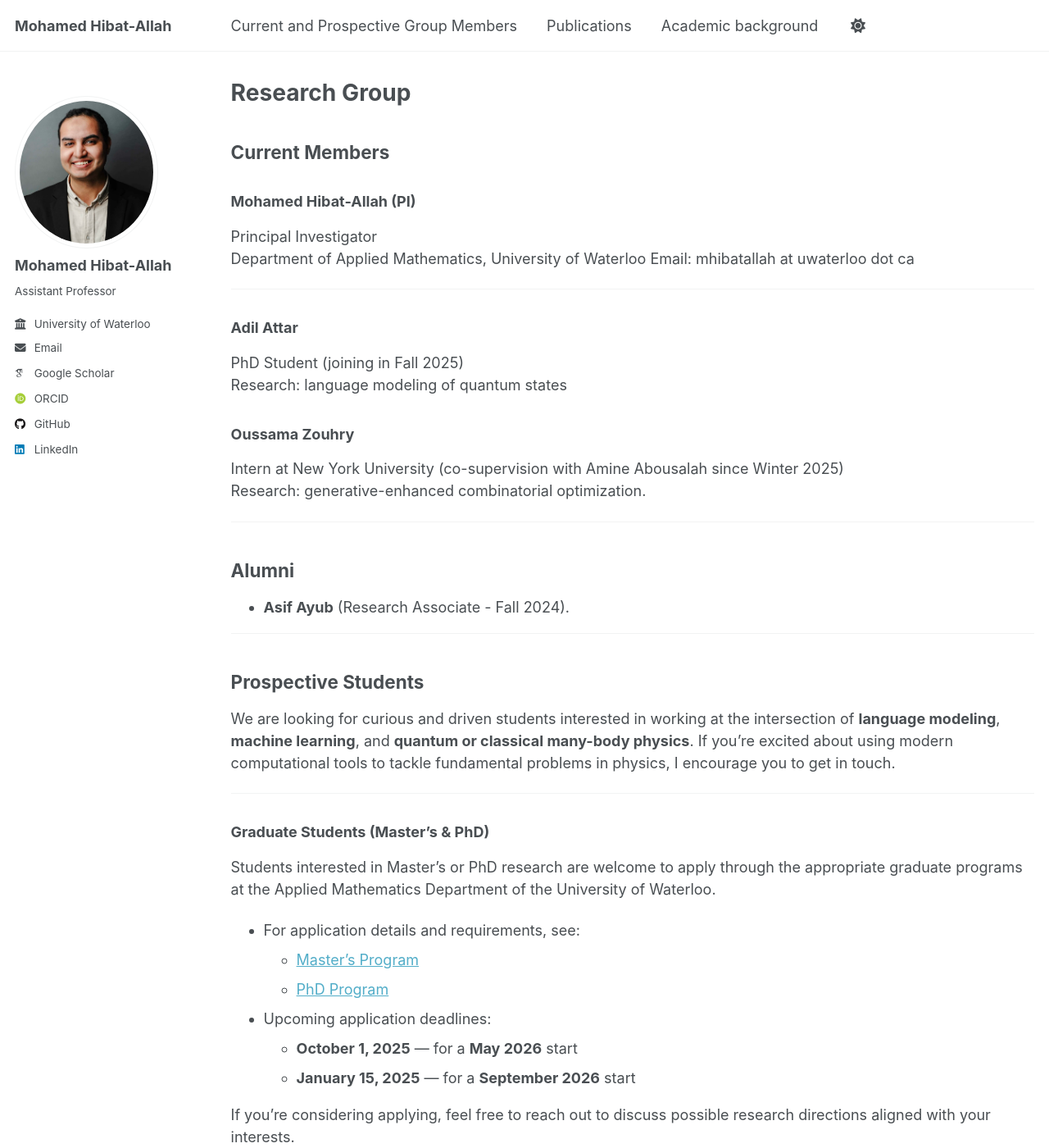
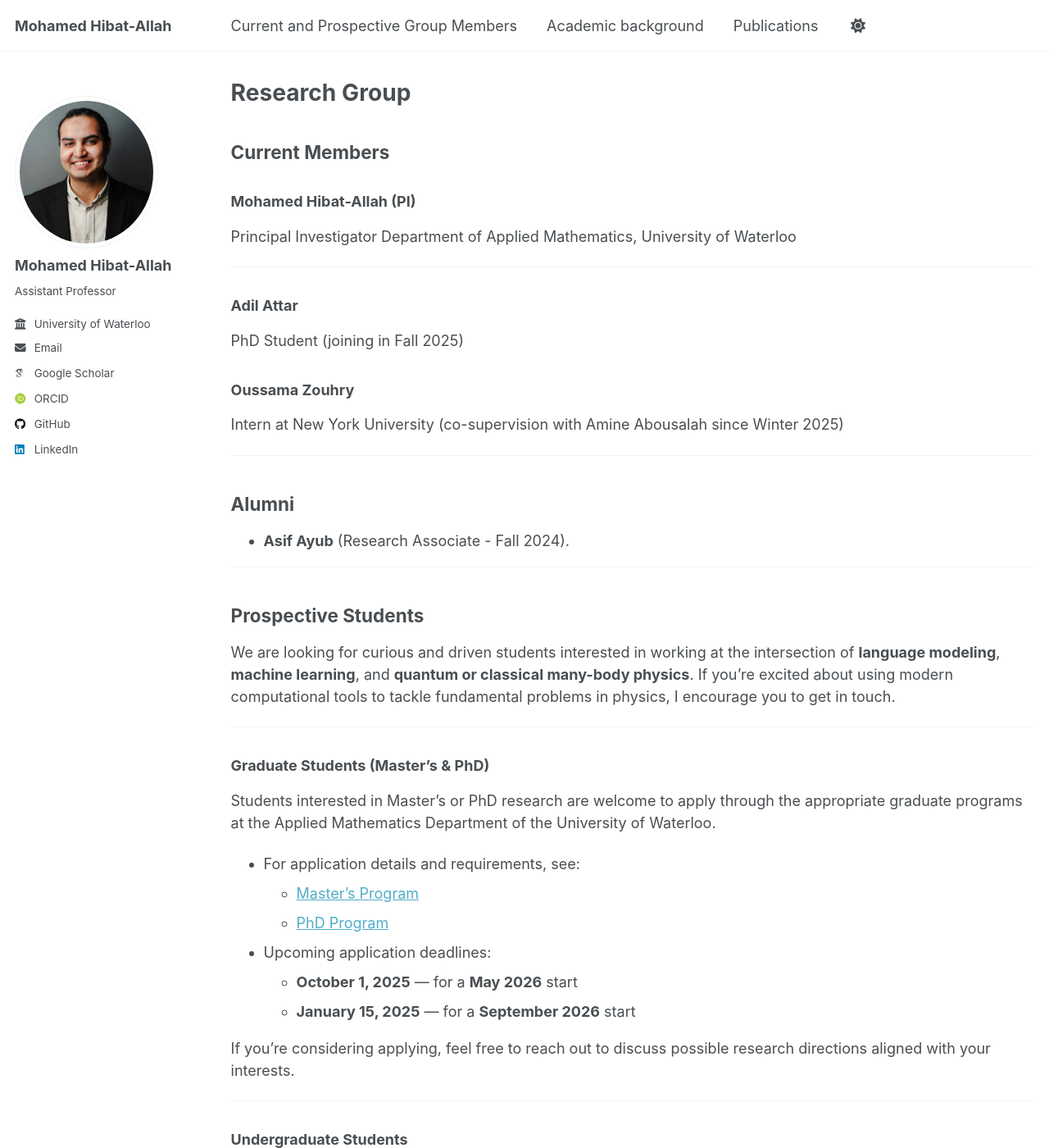
Before and after one commit to mhibatallah/mhibatallah.github.io, a Jekyll site: the page built from _pages/group.md, in a window 1280 px wide and 1400 px high. Shown: the whole window at 82% size. Built offline with Jekyll 4.4.1, drawn with Linux system fonts in a browser that asks for light colours; some web fonts are replaced; a script that is not in the unit is left out; some of the changed text lies outside the part shown.

Commit message:
New updates

```diff
--- a/_data/navigation.yml
+++ b/_data/navigation.yml
@@ -14,13 +14,14 @@ main:
   - title: "Current and Prospective Group Members"
     url: /group/
 
+  - title: "Academic background"
+    url: /cv/
 
   - title: "Publications"
     # url: /publications/
     url: https://scholar.google.com/citations?user=kALGR-cAAAAJ&hl=en
 
-  - title: "Academic background"
-    url: /cv/
+
 
   # - title: "Talks"
   #   url: /talks/
--- a/_pages/group.md
+++ b/_pages/group.md
@@ -9,17 +9,17 @@ permalink: /group/
 ### Mohamed Hibat-Allah (PI)
 Principal Investigator
 Department of Applied Mathematics, University of Waterloo
-Email: mhibatallah at uwaterloo dot ca
 
 ---
 
 ### Adil Attar
 PhD Student (joining in Fall 2025)
-Research: language modeling of quantum states
+
+<!-- ### Aya Almaghari
+Master Student (tentative start date: Fall 2025)   -->
 
 ### Oussama Zouhry
 Intern at New York University (co-supervision with Amine Abousalah since Winter 2025)
-Research: generative-enhanced combinatorial optimization.
 
 ---
 
```
Also changed, not shown: other parts of _pages/group.md (+3 -3 lines).
